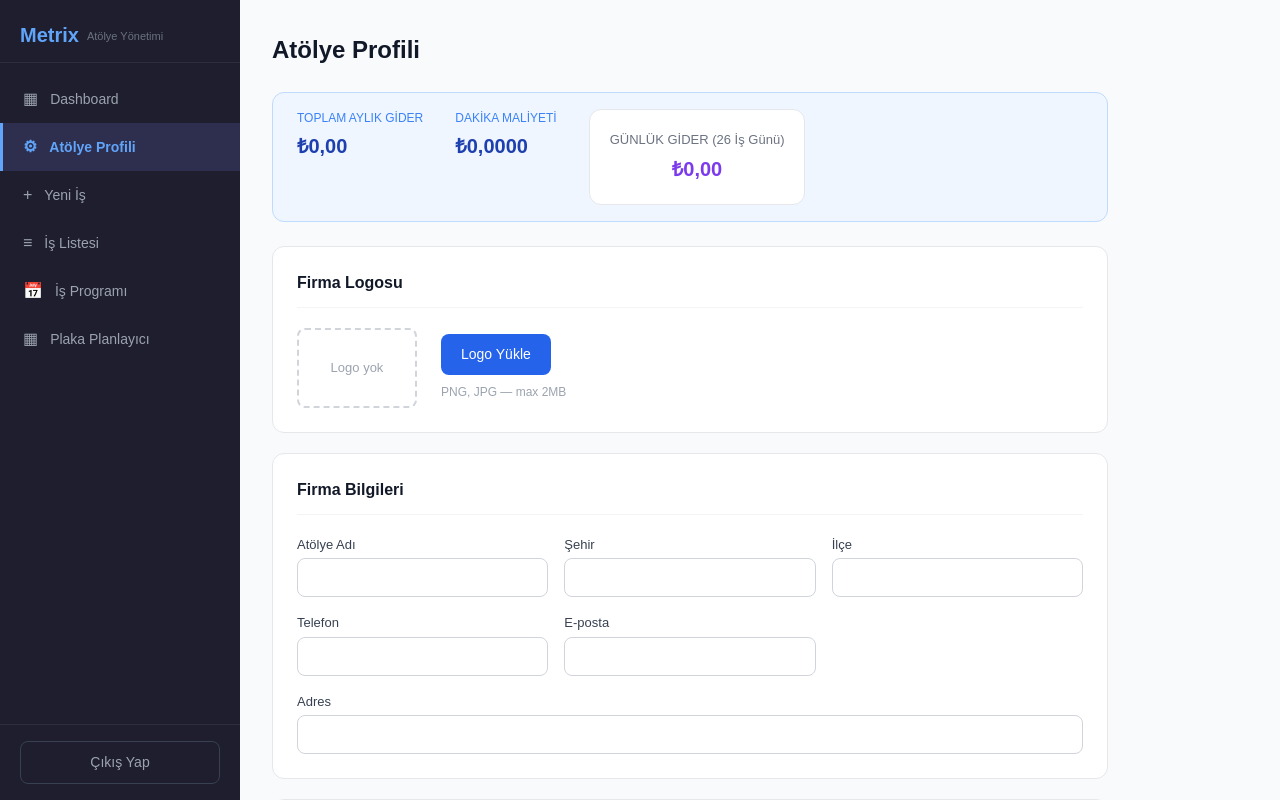
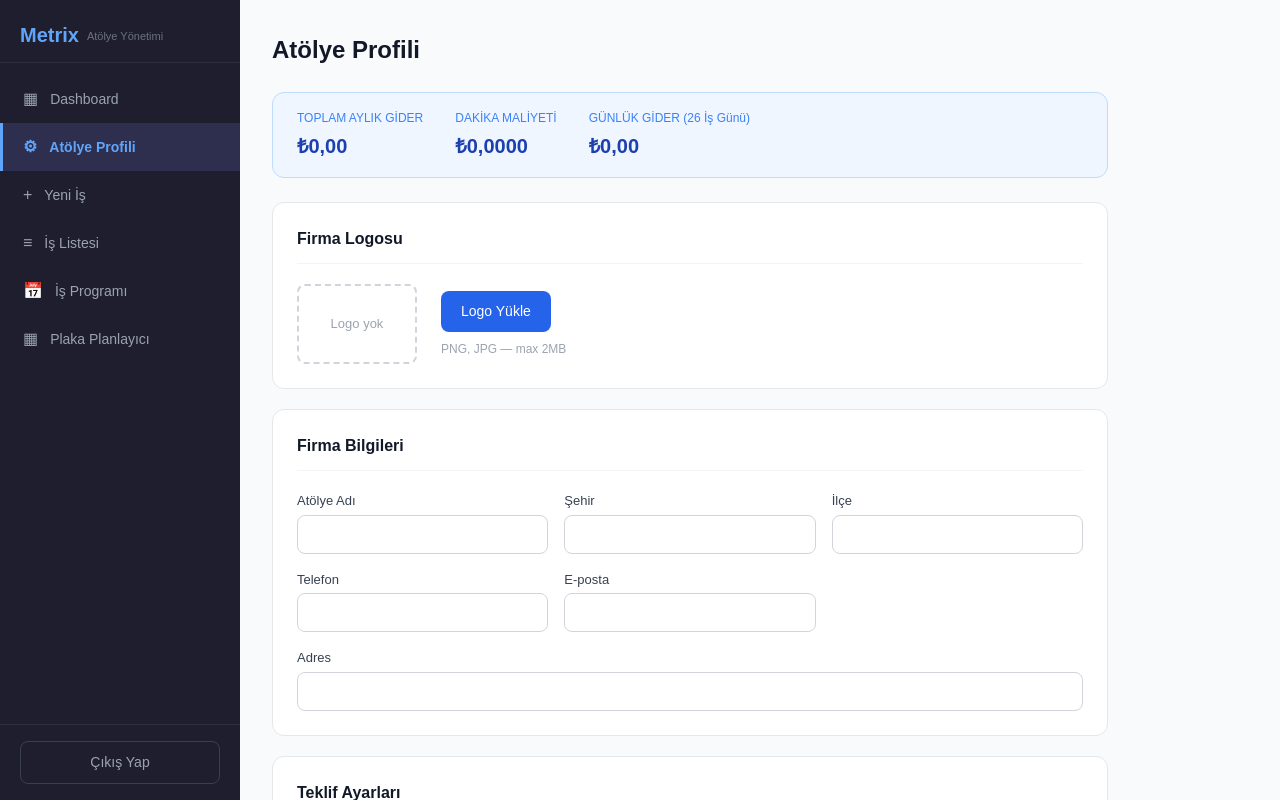
Before and after one commit to loursane-222/metrix-app, a Next.js app: page /dashboard/atolye in a window 1280 px wide. Shown: the top 800 px of the page. Built offline with nearby package versions, Linux system fonts and the light colour scheme; no server answers.

Commit message:
fix: günlük gider kartı stili düzeltildi

```diff
--- a/src/app/dashboard/atolye/page.tsx
+++ b/src/app/dashboard/atolye/page.tsx
@@ -158,10 +158,10 @@ export default function AtolyeProfili() {
           <p style={{margin:'0 0 4px', fontSize:'12px', color:'#3b82f6', fontWeight:'500'}}>DAKİKA MALİYETİ</p>
           <p style={{margin:0, fontSize:'20px', fontWeight:'700', color:'#1e40af'}}>{paraGoster(dakikaMaliyeti, 4)}</p>
           </div>
-          <div style={{background:'white', borderRadius:'12px', padding:'20px', border:'1px solid #e5e7eb', textAlign:'center'}}>
-            <p style={{margin:'0 0 4px', fontSize:'13px', color:'#6b7280', fontWeight:'500'}}>GÜNLÜK GİDER (26 İş Günü)</p>
-            <p style={{margin:0, fontSize:'20px', fontWeight:'700', color:'#7c3aed'}}>{paraGoster(gunlukGider)}</p>
-        </div>
+          <div>
+            <p style={{margin:'0 0 4px', fontSize:'12px', color:'#3b82f6', fontWeight:'500'}}>GÜNLÜK GİDER (26 İş Günü)</p>
+            <p style={{margin:0, fontSize:'20px', fontWeight:'700', color:'#1e40af'}}>{paraGoster(gunlukGider)}</p>
+          </div>
       </div>
 
       {/* Logo Yükleme */}
```
